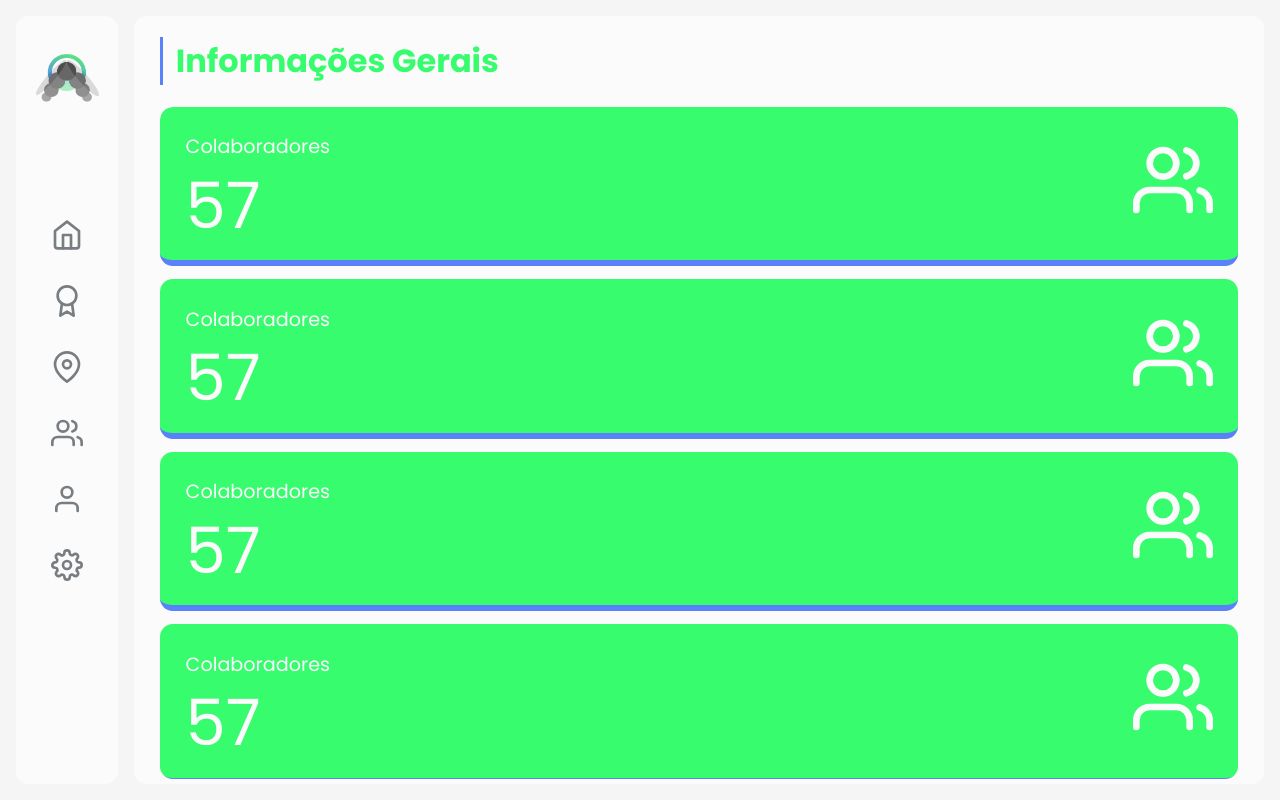
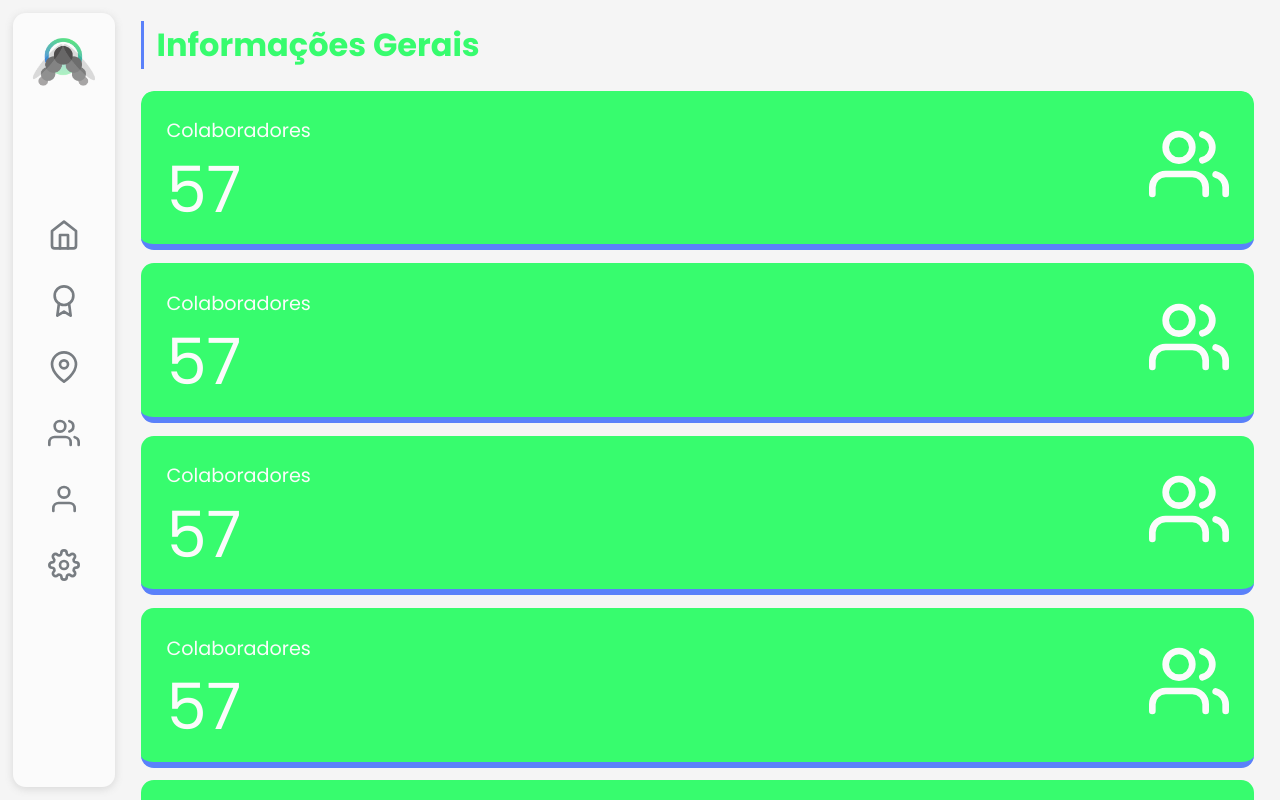
Before and after one commit to SpotifaiI/higia-web, a Next.js app: page / in a window 1280 px wide. Shown: the top 800 px of the page. Built offline with nearby package versions, Linux system fonts and the light colour scheme.

Commit message:
feat: change styles from nav menu

```diff
--- a/src/app/page.tsx
+++ b/src/app/page.tsx
@@ -16,7 +16,8 @@ import {
   ButtonsContainer,
   SpacingContainer,
   MainTitle,
-  StatisticContainerList
+  StatisticContainerList,
+  LogoImage
 } from "@/app/styles";
 import { StatsCard } from "@/components/StatsCard";
 import { TabNavigationButton } from "@/components/TabNavigationButton";
@@ -42,7 +43,7 @@ function App() {
       </Content>
       <Navigation>
         <ImageContainer>
-          <Image
+          <LogoImage
             src="/assets/images/higia-accent.png"
             alt="Logo"
             fill={true}
--- a/src/app/styles.ts
+++ b/src/app/styles.ts
@@ -1,30 +1,32 @@
 'use client';
 
 import styled from "styled-components";
+import Image from "next/image";
 
 import { sizes } from "@/global/sizes";
 
 export const Container = styled.div`
-  height: calc(100vh - 2rem);
+  width: 100%;
+  height: 100%;
   display: flex;
   flex-direction: column;
-  padding: 1rem;
-  gap: 1rem;
   background-color: var(--color-lighter);
-
-  @media (min-width: ${sizes.laptop}) {
-    flex-direction: row-reverse;
-  }
 `;
 
 export const Navigation = styled.nav`
   background-color: var(--color-white);
   height: 6.4rem;
+  width: calc(100% - 1.6rem);
+  position: fixed;
+  bottom: 0;
+  left: 0;
+  right: 0;
   border-radius: .8rem;
   display: flex;
+  box-shadow: rgba(99, 99, 99, 0.2) 0px 2px 8px 0px;
   align-items: center;
   justify-content: center;
-  padding: 0 1.6rem;
+  margin: 0 .8rem .8rem .8rem;
 
   @media (min-width: ${sizes.tablet}) {
     justify-content: space-between;
@@ -32,16 +34,23 @@ export const Navigation = styled.nav`
 
   @media (min-width: ${sizes.laptop}) {
     flex-direction: column;
-    height: calc(100% - 3.2rem);
-    padding: 1.6rem .8rem;
+    height: calc(100% - 1.6rem);
+    margin: .8rem 0 .8rem .8rem;
+    width: 6.4rem;
+    right: auto;
+    top: 0;
+    left: 0;
+    bottom: 0;
   }
 `;
 
 export const Content = styled.main`
-  background-color: var(--color-white);
-  flex: 1;
-  border-radius: .8rem;
-  padding: 0 1.6rem;
+  padding: .4rem 1.6rem 8.8rem 1.6rem;
+  height: 100%;
+
+  @media (min-width: ${sizes.laptop}) {
+    padding: 0rem 1.6rem .8rem 8.8rem;
+  }
 `;
 
 export const SpacingContainer = styled.span`
@@ -64,6 +73,7 @@ export const ImageContainer = styled(SpacingContainer)`
     display: flex;
     align-items: center;
     justify-items: center;
+    margin-left: 0;
   }
 `;
 
@@ -93,15 +103,20 @@ export const MainTitle = styled.h1`
 `;
 
 export const StatisticContainerList = styled.div`
-  height: 70vh;
-  overflow: scroll;
+  overflow: auto;
   display: flex;
   flex-direction: column;
   gap: .8rem;
   border-radius: .8rem;
   scrollbar-width: thin;
+`;
+
+export const LogoImage = styled(Image)`
+  margin-left: .8rem;
+  margin-top: 0;
 
   @media (min-width: ${sizes.laptop}) {
-    height: 84vh;
+    margin-left: 0;
+    margin-top: .8rem;
   }
 `;
--- a/src/components/TabNavigationButton/styles.ts
+++ b/src/components/TabNavigationButton/styles.ts
@@ -1,3 +1,5 @@
+'use client';
+
 import styled from "styled-components";
 import Link from "next/link";
 
```
